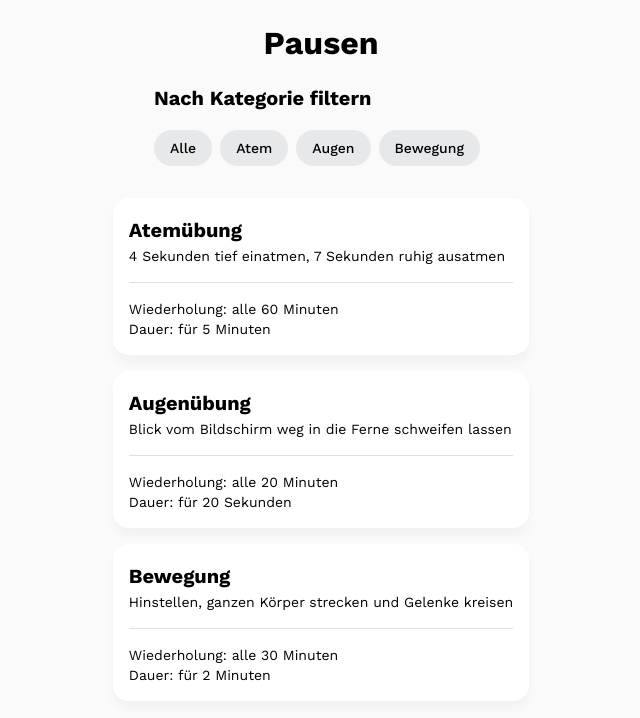
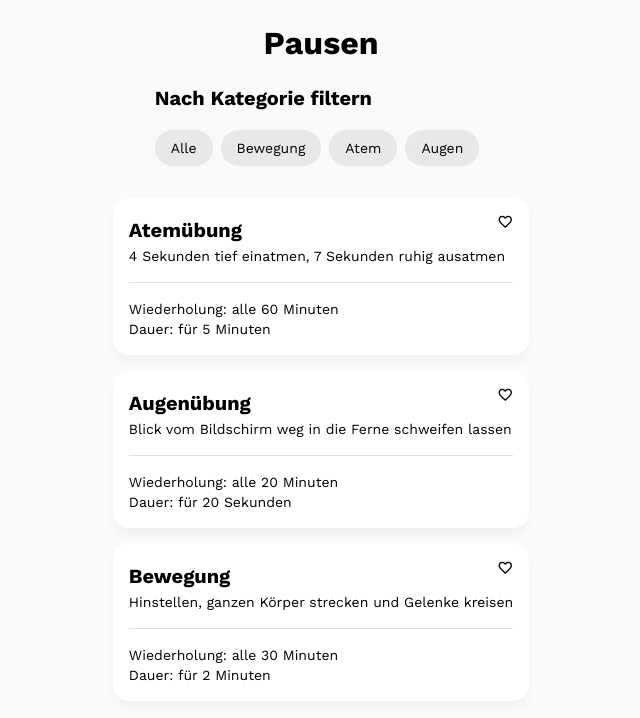
Before and after one commit to magdalenakierat/capstone-project, a React (Create React App) app: page / in a window 1280 px wide. Shown: the top 718 px of the page, without its empty margins (319-959 px from the left). Built offline with nearby package versions, Linux system fonts and the light colour scheme.

Commit message:
create Bookmark component

```diff
--- a/public/index.html
+++ b/public/index.html
@@ -9,6 +9,10 @@
       href="https://fonts.googleapis.com/css2?family=Work+Sans:wght@400;500;600;700&display=swap"
       rel="stylesheet"
     />
+    <link
+      rel="stylesheet"
+      href="https://fonts.googleapis.com/css2?family=Material+Symbols+Outlined:opsz,wght,FILL,GRAD@20..48,100..700,0..1,-50..200"
+    />
     <title>Document</title>
   </head>
   <body>
--- a/src/GlobalStyles.js
+++ b/src/GlobalStyles.js
@@ -25,6 +25,10 @@ export default styled.createGlobalStyle`
     line-height: 1.25rem;
   }
 
+  .material-symbols-outlined {
+    font-variation-settings: 'FILL' 0, 'wght' 400, 'GRAD' 0, 'opsz' 24;
+  }
+
   button,
   input,
   textarea {
--- /dev/null
+++ b/src/components/Bookmark/Bookmark.js
@@ -0,0 +1,19 @@
+import styled from 'styled-components';
+
+export default function Bookmark() {
+  return (
+    <>
+      <StyledBookmark className="material-symbols-outlined">favorite</StyledBookmark>
+    </>
+  );
+}
+
+const StyledBookmark = styled.button`
+  position: absolute;
+  top: 1rem;
+  right: 1rem;
+  color: black;
+  font-size: 1rem;
+  border: none;
+  background-color: transparent;
+`;
--- a/src/components/Card/Card.js
+++ b/src/components/Card/Card.js
@@ -1,8 +1,10 @@
 import styled from 'styled-components';
+import Bookmark from '../Bookmark/Bookmark';
 
 export default function Card({category, description, repeat, duration}) {
   return (
     <CardContainer>
+      <Bookmark />
       <h2>{category}</h2>
       <p data-testid="description">{description}</p>
       <StyledList>
@@ -20,6 +22,7 @@ const CardContainer = styled.article`
   border-radius: 1rem;
   padding: 1rem;
   margin-bottom: 1rem;
+  position: relative;
 `;
 
 const StyledList = styled.ul`
--- a/src/components/CategoryList/CategoryList.js
+++ b/src/components/CategoryList/CategoryList.js
@@ -7,13 +7,13 @@ export default function CategoryList({onFilter}) {
         <StyledButton onClick={() => onFilter('Alle')}>Alle</StyledButton>
       </StyledCategoryListItem>
       <StyledCategoryListItem>
+        <StyledButton onClick={() => onFilter('Bewegung')}>Bewegung</StyledButton>
+      </StyledCategoryListItem>
+      <StyledCategoryListItem>
         <StyledButton onClick={() => onFilter('Atemübung')}>Atem</StyledButton>
       </StyledCategoryListItem>
       <StyledCategoryListItem>
         <StyledButton onClick={() => onFilter('Augenübung')}>Augen</StyledButton>
-      </StyledCategoryListItem>
-      <StyledCategoryListItem>
-        <StyledButton onClick={() => onFilter('Bewegung')}>Bewegung</StyledButton>
       </StyledCategoryListItem>
     </StyledCategoryList>
   );
@@ -35,7 +35,7 @@ const StyledButton = styled.button`
   background: #e6e8e9;
   color: #000;
   font-size: 0.875rem;
-  font-weight: 500;
+  font-weight: 400;
   line-height: 1.25rem;
   padding: 0.5rem 1rem;
   margin: 0 0.5rem 0.5rem 0;
```
